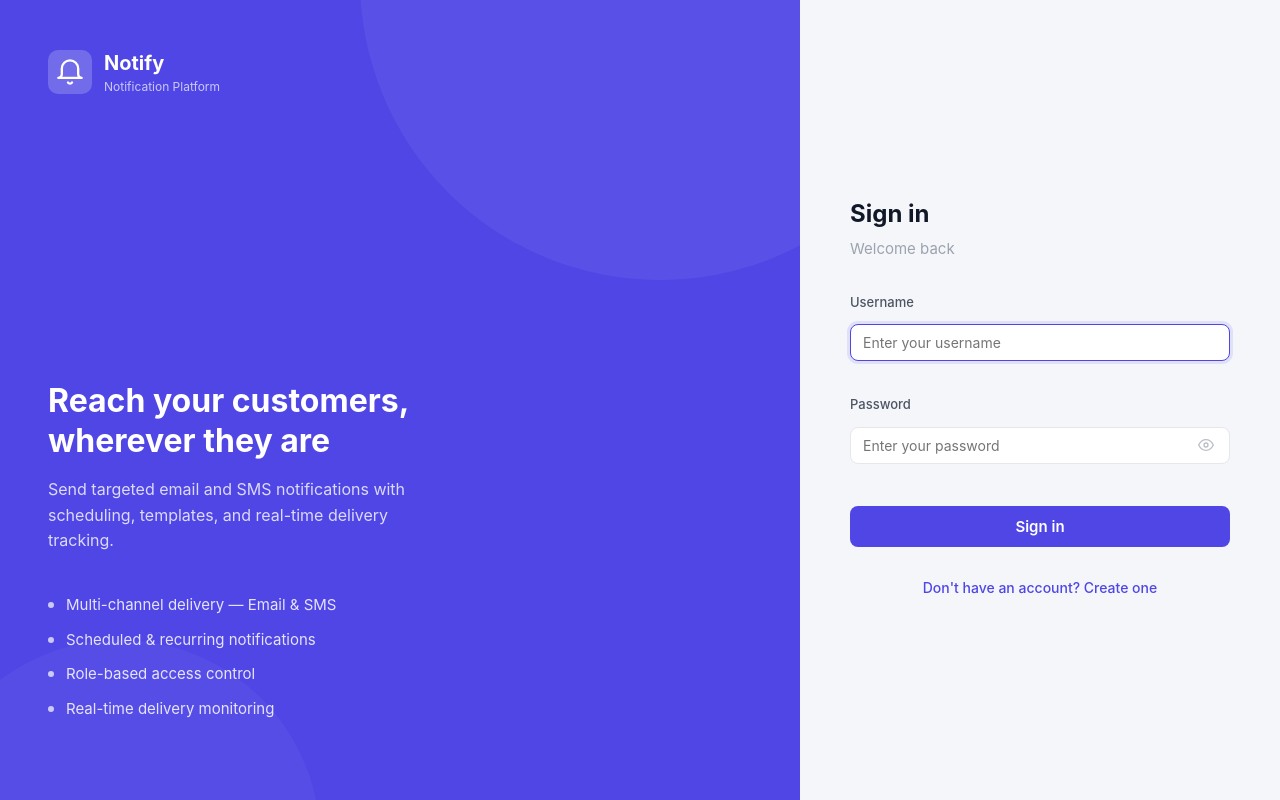
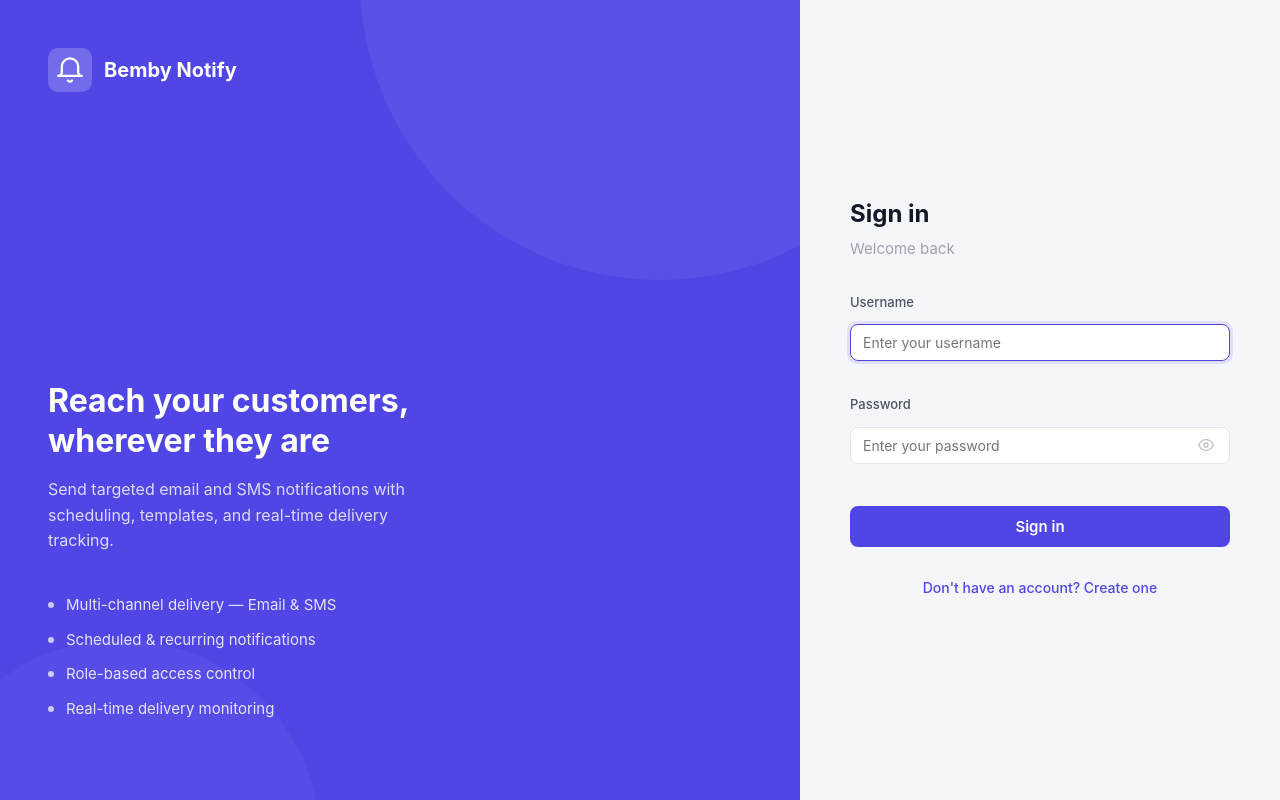
Before and after one commit to nikolavucicevic-sc/notification-platform, a React (Vite) app in the folder frontend/: page / in a window 1280 px wide. Built offline with nearby package versions, Linux system fonts and the light colour scheme; the HTML template or start-up script is replaced by a standard one.

Commit message:
Rename app to Bemby Notify
Co-Authored-By: Claude Sonnet 4.6 <noreply@anthropic.com>

```diff
--- a/frontend/src/App.tsx
+++ b/frontend/src/App.tsx
@@ -145,8 +145,7 @@ function AppContent() {
               </svg>
             </div>
             <div>
-              <h1>Notify</h1>
-              <p>Notification Platform</p>
+              <h1>Bemby Notify</h1>
             </div>
           </button>
           <div className="header-right">
--- a/frontend/src/components/Login.tsx
+++ b/frontend/src/components/Login.tsx
@@ -67,8 +67,7 @@ export function Login() {
             </svg>
           </div>
           <div>
-            <h1>Notify</h1>
-            <p>Notification Platform</p>
+            <h1>Bemby Notify</h1>
           </div>
         </div>
         <div className="login-tagline">
```
Also changed, not shown: 1 other file (tests, documents, lock files or other folders).
